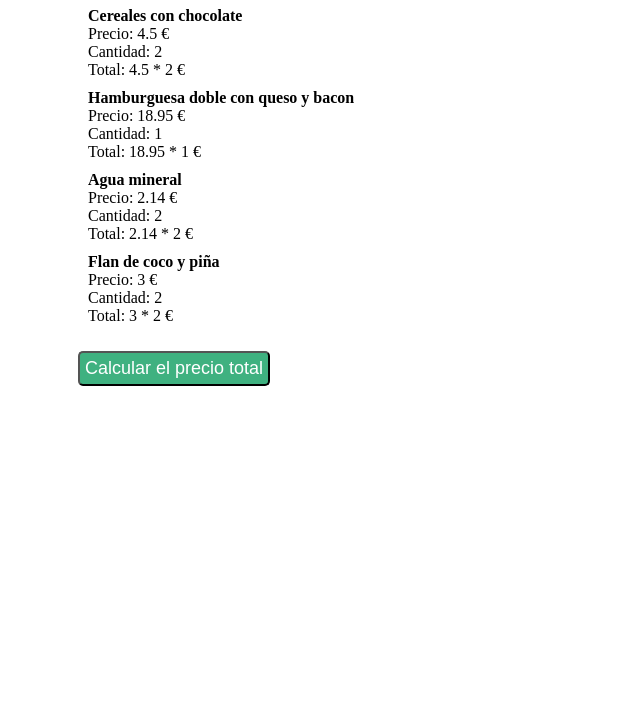
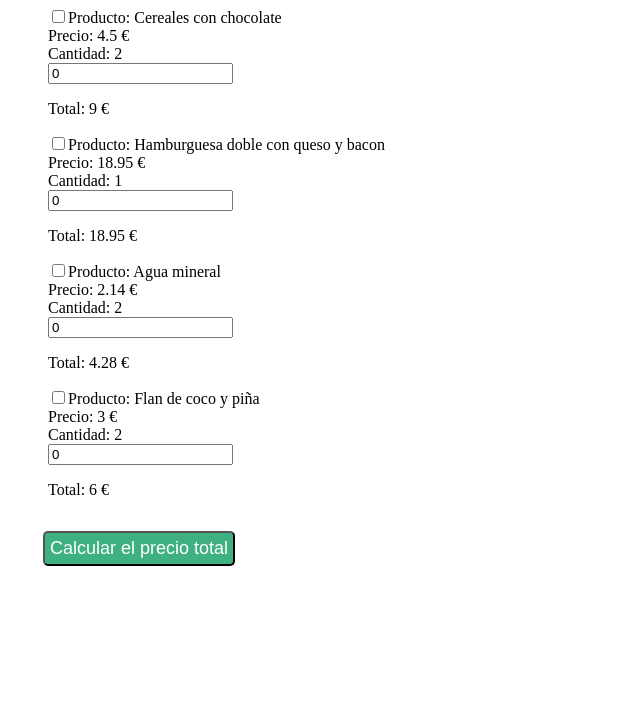
Before and after one commit to Adalab/listadelacompraJS, a plain HTML site: page index.html in a window 1280 px wide. Shown: the part 73-800 px from the top of the page, without its empty margins (0-640 px from the left). Drawn offline with Linux system fonts and the light colour scheme.

Commit message:
form and checkbox

```diff
--- a/css/main.css
+++ b/css/main.css
@@ -1,6 +1,8 @@
 .title {
-	margin-left: 50px;
+	margin-left: 40px;
+
 }
+
 .list {
 	list-style: none;
 	}
@@ -9,13 +11,19 @@
 	list-style: none;
 }
 
+.menu {
+	display: flex;
+  flex-direction: column;
+  align-items: flex-start;
+}
+
 .name {
 
 	font-weight: bold;
 }
 
 .calculator {
-	margin-left: 70px;
+	margin-left: 35px;
 	border-radius: 5px;
 	padding: 5px;
 	font-size: 18px;
--- a/index.html
+++ b/index.html
@@ -10,14 +10,14 @@
 <body>
 	<div>
 		<h1 class="title">Lista de la compra</h1>
-		<div class="container">
+		<form class="container">
 			<ul class="list">
 			</ul>
-		</div>
-		<div>
 			<button class="calculator" title="open">Calcular el precio total</button>
-		</div>
-		<div class="result"></div>
+			<output name="resultado"></output>
+			<div class="result"></div>
+		</form>
+	</div>
 		<script type="text/Javascript" src="js/main.js"></script>
 	</body>
 	</html>
--- a/js/main.js
+++ b/js/main.js
@@ -38,20 +38,23 @@ const shoppingList = [
 let menuLi = '';
 const shopList = () => {
 	for (const list of shoppingList) {
-		menuLi += `
-			<li class="menu">
-				<ul class="listDetails">
-					<li class="name"> ${list.product}</li>
-					<li class="menu">Precio: ${list.price} €</li>
-					<li class="menu">Cantidad: ${list.quantity}</li>
-					<li class="menu">Total: ${list.price} * ${list.quantity} €</li>
-				</ul>
+		menuLi += `<li class="menu">
+				<label fot="product">
+					<input type="checkbox" id="product" name="product">Producto: ${list.product}
+				</label>
+				<span class="menu">Precio: ${list.price} €</span>
+				<span class="menu">Cantidad: ${list.quantity}</span>
+				<label for="quantity">
+					<input type="number" value="0" class="menu" id="quantity" name="quantity"></input>
+				</label>
+				<p class="menu">Total: ${list.price * list.quantity} €</li>
 			</li>`
 
 	};
 	productsList.innerHTML = menuLi;
 }
 shopList();
+
 
 // CALCULAR EL PRECIO TOTAL
 
```
